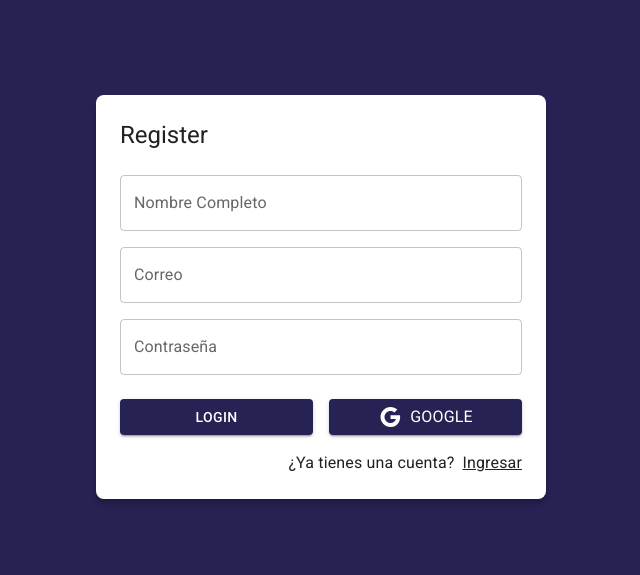
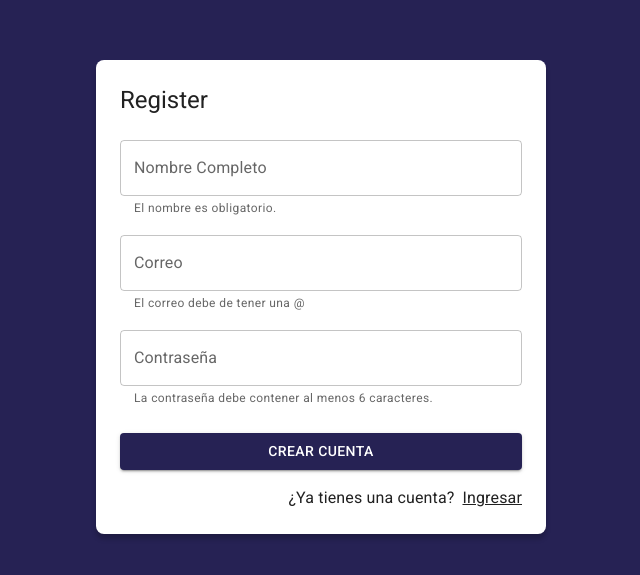
Before and after one commit to DiegoUrrego4/Journal-App, a React (Vite) app: page /auth/register in a window 1280 px wide. Shown: the part 103-678 px from the top of the page, without its empty margins (319-959 px from the left). Built offline with nearby package versions, Linux system fonts and the light colour scheme.

Commit message:
Se implementan thunks y firebase providers para la creación y login de usuarios usando firebase y redux. Se prueba funcionalidad con resultado satisfactorio.

```diff
--- a/src/auth/pages/LoginPage.jsx
+++ b/src/auth/pages/LoginPage.jsx
@@ -2,26 +2,35 @@ import { useMemo } from 'react';
 import { useDispatch, useSelector } from 'react-redux';
 import { Link as RouterLink } from 'react-router-dom';
 import { Google } from '@mui/icons-material';
-import { Button, Grid, Link, TextField, Typography } from '@mui/material';
+import {
+  Alert,
+  Button,
+  Grid,
+  Link,
+  TextField,
+  Typography,
+} from '@mui/material';
 import { AuthLayout } from '../layout/AuthLayout';
 import { useForm } from '../../hooks';
-import { checkingAuthentication, startGoogleSignIn } from '../../store/auth';
+import {
+  startGoogleSignIn,
+  startLoginWithEmailAndPassword,
+} from '../../store/auth';
 
 export const LoginPage = () => {
-  const { status } = useSelector((state) => state.auth);
+  const { status, errorMessage } = useSelector((state) => state.auth);
   const dispatch = useDispatch();
 
   const { email, password, onInputChange } = useForm({
-    email: 'diego@mail.com',
-    password: '123456',
+    email: '',
+    password: '',
   });
 
   const isAuthenticating = useMemo(() => status === 'checking', [status]);
 
   const onSubmit = (event) => {
     event.preventDefault();
-    console.log({ email, password });
-    dispatch(checkingAuthentication());
+    dispatch(startLoginWithEmailAndPassword({ email, password }));
   };
 
   const onGoogleSignIn = () => {
@@ -55,6 +64,13 @@ export const LoginPage = () => {
               onChange={onInputChange}
             />
           </Grid>
+
+          <Grid container display={!!errorMessage ? '' : 'none'} sx={{ mt: 1 }}>
+            <Grid item xs={12}>
+              <Alert severity='error'>{errorMessage}</Alert>
+            </Grid>
+          </Grid>
+
           <Grid container spacing={2} sx={{ mb: 2, mt: 1 }}>
             <Grid item xs={12} sm={6}>
               <Button
--- a/src/auth/pages/RegisterPage.jsx
+++ b/src/auth/pages/RegisterPage.jsx
@@ -1,12 +1,64 @@
 import { Link as RouterLink } from 'react-router-dom';
-import { Google } from '@mui/icons-material';
-import { Button, Grid, Link, TextField, Typography } from '@mui/material';
+import {
+  Alert,
+  Button,
+  Grid,
+  Link,
+  TextField,
+  Typography,
+} from '@mui/material';
 import { AuthLayout } from '../layout/AuthLayout';
+import { useForm } from '../../hooks';
+import { useMemo, useState } from 'react';
+import { useDispatch, useSelector } from 'react-redux';
+import { startCreatingUserWithEmailPassword } from '../../store/auth';
+
+const formData = {
+  email: '',
+  password: '',
+  displayName: '',
+};
+
+const formValidations = {
+  email: [(value) => value.includes('@'), 'El correo debe de tener una @'],
+  password: [
+    (value) => value.length >= 6,
+    'La contraseña debe contener al menos 6 caracteres.',
+  ],
+  displayName: [(value) => value.length >= 1, 'El nombre es obligatorio.'],
+};
 
 export const RegisterPage = () => {
+  const dispatch = useDispatch();
+  const { status, errorMessage } = useSelector((state) => state.auth);
+  const isCheckingAuthentication = useMemo(
+    () => status === 'checking',
+    [status]
+  );
+
+  const [formSubmitted, setFormSubmitted] = useState(false);
+  const {
+    formState,
+    displayName,
+    email,
+    password,
+    onInputChange,
+    isFormValid,
+    displayNameValid,
+    emailValid,
+    passwordValid,
+  } = useForm(formData, formValidations);
+
+  const onSubmit = (event) => {
+    event.preventDefault();
+    setFormSubmitted(true);
+    if (!isFormValid) return;
+    dispatch(startCreatingUserWithEmailPassword(formState));
+  };
+
   return (
     <AuthLayout title='Register'>
-      <form>
+      <form onSubmit={onSubmit}>
         <Grid container>
           <Grid item xs={12} sx={{ mt: 2 }}>
             <TextField
@@ -14,6 +66,11 @@ export const RegisterPage = () => {
               type='text'
               placeholder='Tu nombre'
               fullWidth
+              name='displayName'
+              value={displayName}
+              onChange={onInputChange}
+              error={!!displayNameValid && formSubmitted}
+              helperText={displayNameValid}
             />
           </Grid>
           <Grid item xs={12} sx={{ mt: 2 }}>
@@ -22,6 +79,11 @@ export const RegisterPage = () => {
               type='email'
               placeholder='correo@mail.com'
               fullWidth
+              name='email'
+              value={email}
+              onChange={onInputChange}
+              error={!!emailValid && formSubmitted}
+              helperText={emailValid}
             />
           </Grid>
           <Grid item xs={12} sx={{ mt: 2 }}>
@@ -30,18 +92,26 @@ export const RegisterPage = () => {
               type='password'
               placeholder='Your password here'
               fullWidth
+              name='password'
+              value={password}
+              onChange={onInputChange}
+              error={!!passwordValid && formSubmitted}
+              helperText={passwordValid}
             />
           </Grid>
           <Grid container spacing={2} sx={{ mb: 2, mt: 1 }}>
-            <Grid item xs={12} sm={6}>
-              <Button variant='contained' fullWidth>
-                Login
-              </Button>
+            <Grid item xs={12} display={!!errorMessage ? '' : 'none'}>
+              <Alert severity='error'>{errorMessage}</Alert>
             </Grid>
-            <Grid item xs={12} sm={6}>
-              <Button variant='contained' fullWidth>
-                <Google />
-                <Typography sx={{ ml: 1 }}>Google</Typography>
+
+            <Grid item xs={12}>
+              <Button
+                variant='contained'
+                fullWidth
+                type='submit'
+                disabled={isCheckingAuthentication}
+              >
+                Crear cuenta
               </Button>
             </Grid>
           </Grid>
--- a/src/firebase/providers.js
+++ b/src/firebase/providers.js
@@ -1,4 +1,10 @@
-import { GoogleAuthProvider, signInWithPopup } from 'firebase/auth';
+import {
+  createUserWithEmailAndPassword,
+  GoogleAuthProvider,
+  signInWithEmailAndPassword,
+  signInWithPopup,
+  updateProfile,
+} from 'firebase/auth';
 import { FirebaseAuth } from './config';
 
 const googleProvider = new GoogleAuthProvider();
@@ -26,3 +32,54 @@ export const signInWithGoogle = async () => {
     };
   }
 };
+
+export const registerUserWithEmailAndPassword = async ({
+  email,
+  password,
+  displayName,
+}) => {
+  try {
+    const resp = await createUserWithEmailAndPassword(
+      FirebaseAuth,
+      email,
+      password
+    );
+    const { uid, photoURL } = resp.user;
+    await updateProfile(FirebaseAuth.currentUser, { displayName });
+    return {
+      ok: true,
+      uid,
+      photoURL,
+      email,
+      displayName,
+    };
+  } catch (error) {
+    console.log(error);
+    return {
+      ok: false,
+      errorMessage: error.message,
+    };
+  }
+};
+
+export const loginWithEmailAndPassword = async ({ email, password }) => {
+  try {
+    const resp = await signInWithEmailAndPassword(
+      FirebaseAuth,
+      email,
+      password
+    );
+    const { displayName, uid, photoURL } = resp.user;
+    return {
+      ok: true,
+      displayName,
+      uid,
+      photoURL,
+    };
+  } catch (error) {
+    return {
+      ok: false,
+      errorMessage: error.message,
+    };
+  }
+};
--- a/src/hooks/useForm.js
+++ b/src/hooks/useForm.js
@@ -1,7 +1,19 @@
-import { useState } from 'react';
+import { useState, useEffect, useMemo } from 'react';
 
-export const useForm = (initialForm = {}) => {
+export const useForm = (initialForm = {}, formValidations = {}) => {
   const [formState, setFormState] = useState(initialForm);
+  const [formValidation, setFormValidation] = useState({});
+
+  useEffect(() => {
+    createValidators();
+  }, [formState]);
+
+  const isFormValid = useMemo(() => {
+    for (const formValue of Object.keys(formValidation)) {
+      if (formValidation[formValue] !== null) return false;
+    }
+    return true;
+  }, [formValidation]);
 
   const onInputChange = ({ target }) => {
     const { name, value } = target;
@@ -15,10 +27,25 @@ export const useForm = (initialForm = {}) => {
     setFormState(initialForm);
   };
 
+  const createValidators = () => {
+    const formCheckValues = {};
+    for (const formField of Object.keys(formValidations)) {
+      const [fn, errorMessage = 'Este campo es requerido.'] =
+        formValidations[formField];
+      formCheckValues[`${formField}Valid`] = fn(formState[formField])
+        ? null
+        : errorMessage;
+    }
+    setFormValidation(formCheckValues);
+    console.log(formCheckValues);
+  };
+
   return {
     ...formState,
     formState,
     onInputChange,
     onResetForm,
+    ...formValidation,
+    isFormValid,
   };
 };
--- a/src/store/auth/thunks.js
+++ b/src/store/auth/thunks.js
@@ -1,4 +1,8 @@
-import { signInWithGoogle } from '../../firebase/providers';
+import {
+  loginWithEmailAndPassword,
+  registerUserWithEmailAndPassword,
+  signInWithGoogle,
+} from '../../firebase/providers';
 import { checkingCredentials, login, logout } from './';
 
 export const checkingAuthentication = (email, password) => {
@@ -11,9 +15,51 @@ export const startGoogleSignIn = () => {
   return async (dispatch) => {
     dispatch(checkingCredentials());
     const result = await signInWithGoogle();
-    if(!result.ok) return dispatch(logout(result.errorMessage))
+    if (!result.ok) return dispatch(logout(result.errorMessage));
 
-    dispatch(login(result))
-
+    dispatch(login(result));
   };
 };
+
+export const startCreatingUserWithEmailPassword = ({
+  email,
+  password,
+  displayName,
+}) => {
+  return async (dispatch) => {
+    dispatch(checkingCredentials());
+
+    const { ok, uid, photoURL, errorMessage } =
+      await registerUserWithEmailAndPassword({
+        email,
+        password,
+        displayName,
+      });
+    if (!ok) return dispatch(logout({ errorMessage }));
+    dispatch(
+      login({
+        uid,
+        displayName,
+        email,
+        photoURL,
+      })
+    );
+  };
+};
+
+export const startLoginWithEmailAndPassword = ({email, password}) => {
+  return async (dispatch) => {
+    dispatch(checkingCredentials());
+    const { ok, displayName, uid, photoURL, errorMessage } =
+      await loginWithEmailAndPassword({ email, password });
+    if (!ok) return dispatch(logout({ errorMessage }));
+    dispatch(
+      login({
+        uid,
+        displayName,
+        email,
+        photoURL,
+      })
+    );
+  };
+};
```
